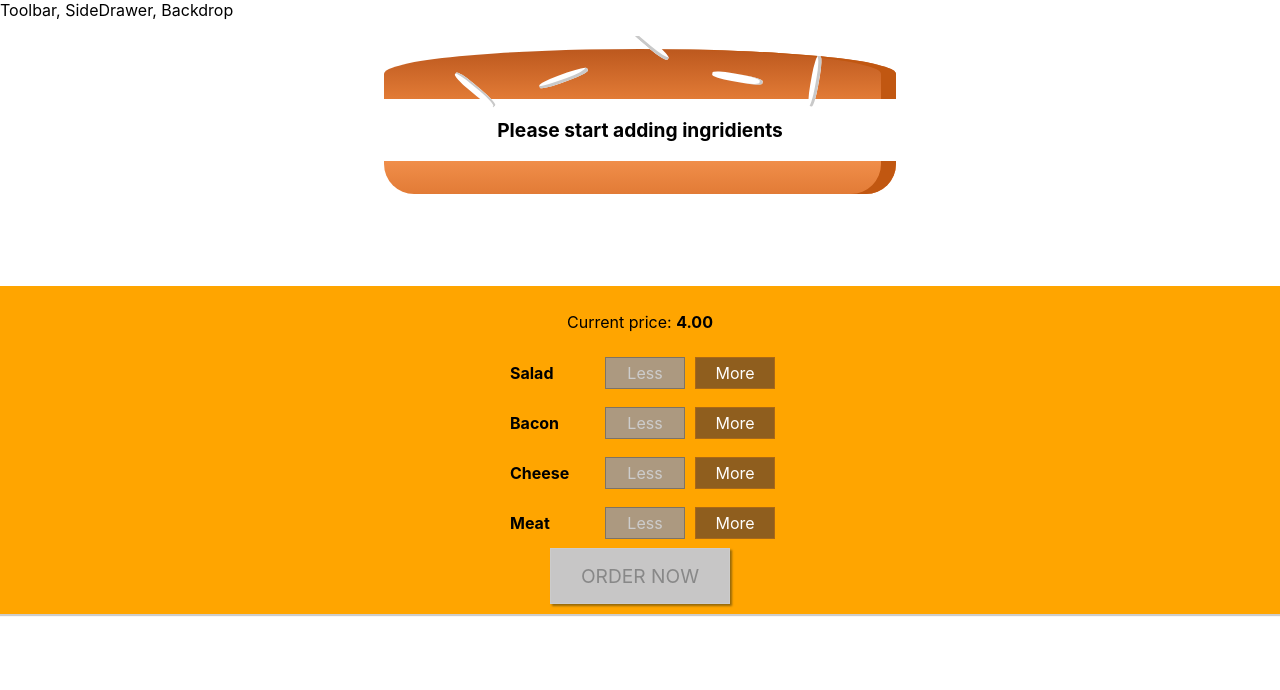
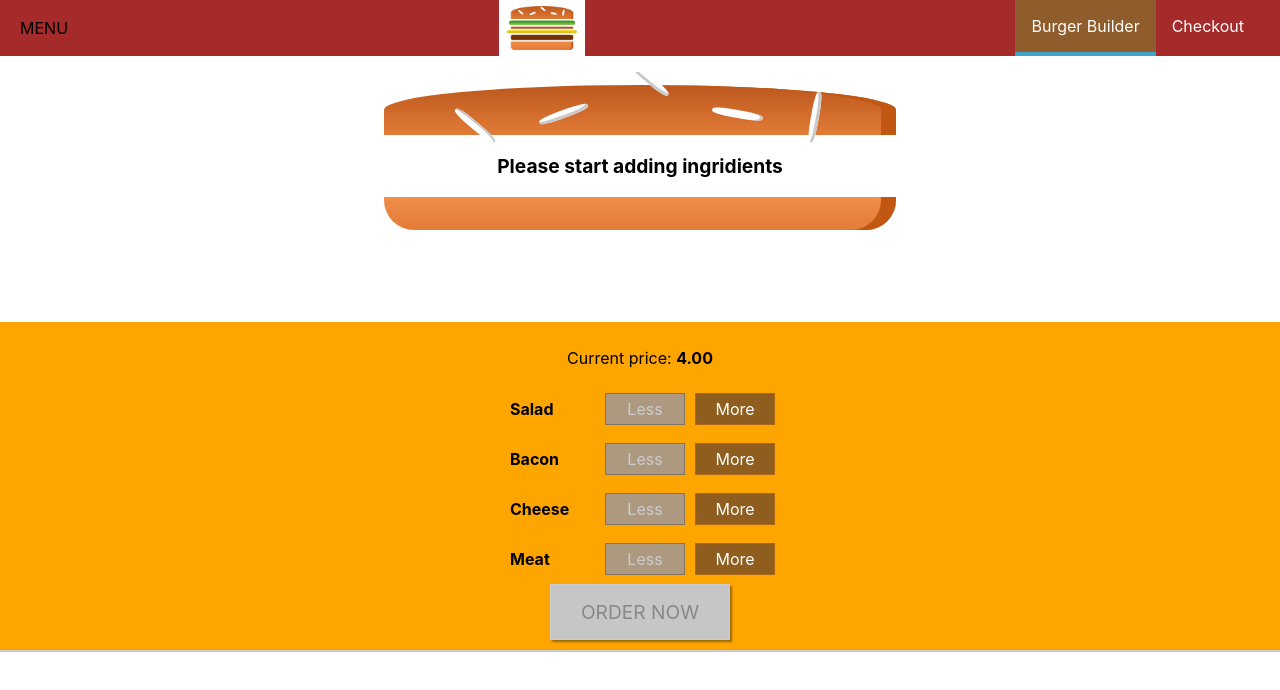
Before and after one commit to andrej2704/burger-app, a React (Create React App) app: page / in a window 1280 px wide. Shown: the top 690 px of the page. Built offline with nearby package versions, Linux system fonts and the light colour scheme.

Commit message:
145 - added navigation components

```diff
--- /dev/null
+++ b/sandbox.config.json
@@ -0,0 +1,5 @@
+{
+  "infiniteLoopProtection": true,
+  "hardReloadOnChange": false,
+  "view": "browser"
+}
--- a/src/components/Layout/Layout.js
+++ b/src/components/Layout/Layout.js
@@ -1,9 +1,11 @@
 import React from "react";
 import Aux from "../../hoc/Aux";
 import classes from "./Layout.module.css";
+import Toolbar from "../../components/Navigation/Toolbar/Toolbar";
+
 const layout = props => (
   <Aux>
-    <div>Toolbar, SideDrawer, Backdrop</div>
+    <Toolbar />
     <main className={classes.Content}>{props.children}</main>
   </Aux>
 );
--- a/src/components/Layout/Layout.module.css
+++ b/src/components/Layout/Layout.module.css
@@ -1,3 +1,3 @@
 .Content {
-  margin-top: 16px;
+  margin-top: 72px;
 }
--- /dev/null
+++ b/src/components/Logo/Logo.js
@@ -0,0 +1,13 @@
+import React from "react";
+import burgerLogo from "../../assets/logo.png";
+import classes from "./Logo.module.css";
+
+const logo = props => {
+  return (
+    <div className={classes.Logo}>
+      <img src={burgerLogo} alt="MyBurger" />
+    </div>
+  );
+};
+
+export default logo;
--- /dev/null
+++ b/src/components/Logo/Logo.module.css
@@ -0,0 +1,10 @@
+.Logo {
+  background-color: white;
+  padding: 8px;
+  height: 80%;
+  box-sizing: box-sizing;
+}
+
+.Logo img {
+  height: 100%;
+}
--- /dev/null
+++ b/src/components/Navigation/NavigationItems/NavigationItem/NavigationItem.js
@@ -0,0 +1,14 @@
+import React from "react";
+import classes from "./NavigationItem.module.css";
+
+const navigationItem = props => {
+  return (
+    <li className={classes.NavigationItem}>
+      <a href={props.link} className={props.active ? classes.active : null}>
+        {props.children}
+      </a>
+    </li>
+  );
+};
+
+export default navigationItem;
--- /dev/null
+++ b/src/components/Navigation/NavigationItems/NavigationItem/NavigationItem.module.css
@@ -0,0 +1,25 @@
+.NavigationItem {
+  margin: 0;
+  box-sizing: border-box;
+  display: flex;
+  height: 100%;
+  align-items: center;
+}
+
+.NavigationItem a {
+  color: white;
+  text-decoration: none;
+  height: 100%;
+  padding: 16px;
+  border-bottom: 4px solid transparent;
+  box-sizing: border-box;
+  display: block;
+}
+
+.NavigationItem a:hover,
+.NavigationItem a:active,
+.NavigationItem a.active {
+  background-color: #8f5c2c;
+  border-bottom: 4px solid #40a4c8;
+  color: white;
+}
--- /dev/null
+++ b/src/components/Navigation/NavigationItems/NavigationItems.js
@@ -0,0 +1,16 @@
+import React from "react";
+import classes from "./NavigationItems.module.css";
+import NavigationItem from "./NavigationItem/NavigationItem";
+
+const navigationItems = props => {
+  return (
+    <ul className={classes.NavigationItems}>
+      <NavigationItem link="/" active>
+        Burger Builder
+      </NavigationItem>
+      <NavigationItem link="/">Checkout</NavigationItem>
+    </ul>
+  );
+};
+
+export default navigationItems;
--- /dev/null
+++ b/src/components/Navigation/NavigationItems/NavigationItems.module.css
@@ -0,0 +1,8 @@
+.NavigationItems {
+  margin: 0;
+  padding: 0;
+  list-style: none;
+  display: flex;
+  align-items: center;
+  height: 100%;
+}
--- /dev/null
+++ b/src/components/Navigation/Toolbar/Toolbar.js
@@ -0,0 +1,18 @@
+import React from "react";
+import classes from "./Toolbar.module.css";
+import Logo from "../../Logo/Logo";
+import NavigationItems from "../NavigationItems/NavigationItems";
+
+const toolbar = props => {
+  return (
+    <header className={classes.Toolbar}>
+      <div>MENU</div>
+      <Logo />
+      <nav>
+        <NavigationItems />
+      </nav>
+    </header>
+  );
+};
+
+export default toolbar;
--- /dev/null
+++ b/src/components/Navigation/Toolbar/Toolbar.module.css
@@ -0,0 +1,18 @@
+.Toolbar {
+  height: 56px;
+  width: 100%;
+  position: fixed;
+  top: 0;
+  left: 0;
+  background-color: brown;
+  display: flex;
+  justify-content: space-between;
+  align-items: center;
+  padding: 0 20px;
+  box-sizing: border-box;
+  z-index: 90;
+}
+
+.Toolbar nav {
+  height: 100%;
+}
```
Also changed, not shown: src/assets/logo.png (added).
